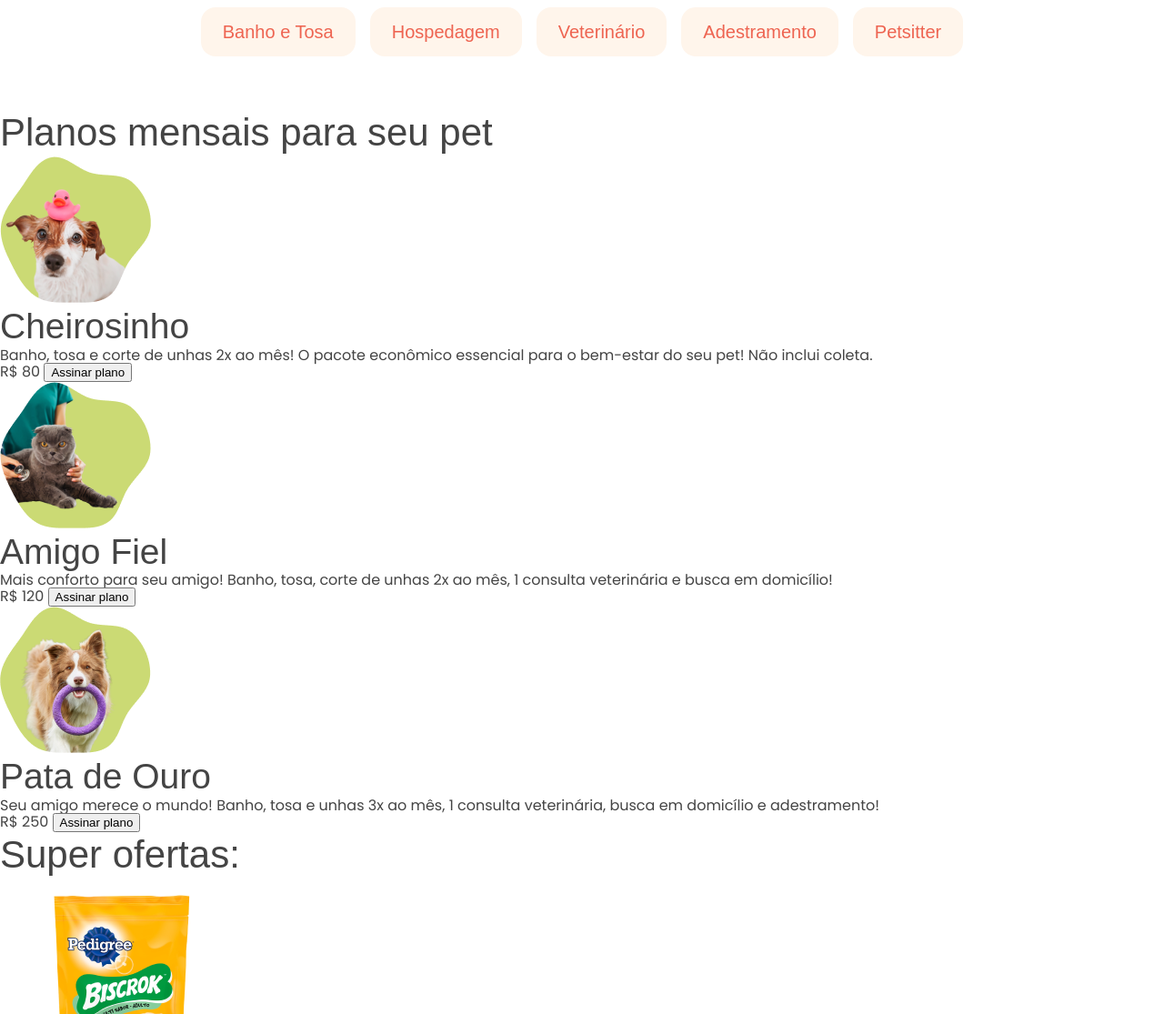
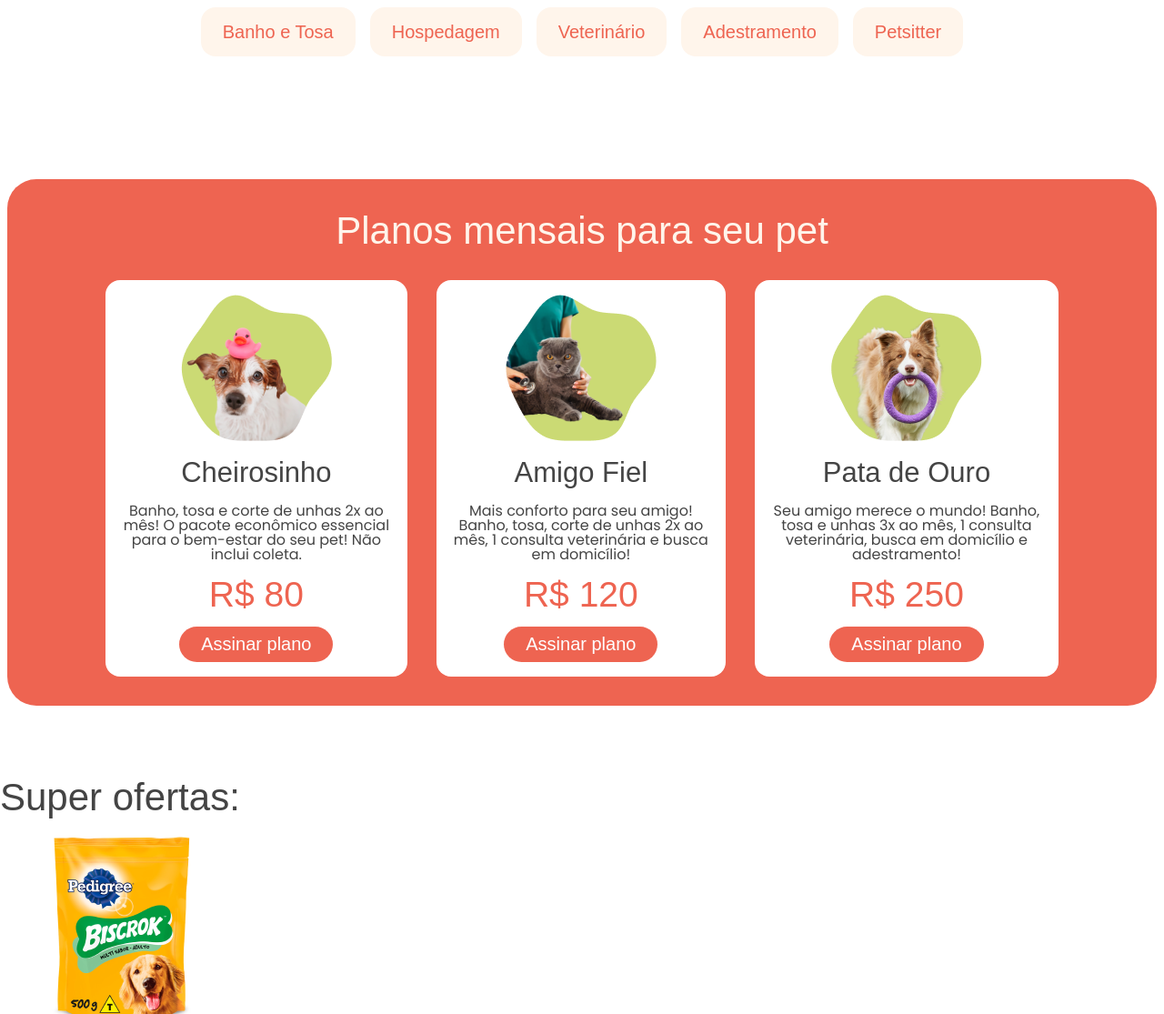
Before and after one commit to danilo-batista/petpark, a plain HTML site: page index.html in a window 1280 px wide. Shown: the part 980-2095 px from the top of the page at 91% size. Drawn offline with nearby package versions, Linux system fonts and the light colour scheme; a web font is replaced by a local one.

Commit message:
feat: create 'subscription' component.

```diff
--- a/styles/style.css
+++ b/styles/style.css
@@ -1,6 +1,7 @@
 @import url('./header.css');
 @import url('./highlight.css');
 @import url('./services.css');
+@import url('./subscription.css');
 
 :root {
     /* Colors */
--- /dev/null
+++ b/styles/subscription.css
@@ -0,0 +1,71 @@
+.planos {
+    display: flex;
+    flex-direction: column;
+    justify-content: space-between;
+    align-items: center;
+
+    padding: var(--padding-5xl);
+}
+
+.planos-background {
+    display: flex;
+    flex-direction: column;
+    align-items: center;
+    gap: var(--gap-xl);
+    padding: var(--padding-1xl);
+
+    background-color: var(--color-primary-light);
+    border-radius: 2rem;
+}
+
+.planos-titulo {
+    color: var(--color-secondary-light);
+    margin-bottom: 1.75rem;
+}
+
+.lista-planos {
+    display: flex;
+    justify-content: space-between;
+    gap: var(--gap-1xl);
+
+    padding: 0 var(--padding-5xl);
+}
+
+.cartao {
+    display: flex;
+    flex-grow: 1;
+    flex-direction: column;
+    align-items: center;
+    gap: var(--gap-m);
+
+    padding: var(--padding-m);
+
+    border-radius: 1rem;
+    background-color: var(--color-neutral-light);
+}
+
+.cartao>h3 {
+    font-size: var(--font-size-l);
+}
+
+.cartao>p {
+    text-align: center;
+}
+
+.cartao>span {
+    font-family: var(--font-sigmar);
+    font-size: var(--font-size-1xl);
+    color: var(--color-primary-light);
+}
+
+.botao-compra {
+    padding: var(--padding-s) var(--padding-l);
+
+    background-color: var(--color-primary-light);
+    color: var(--color-neutral-light);
+
+    border: none;
+    border-radius: 2rem;
+
+    font-size: var(--font-size-m);
+}
```
Also changed, not shown: index.html (+1 -0 lines).
